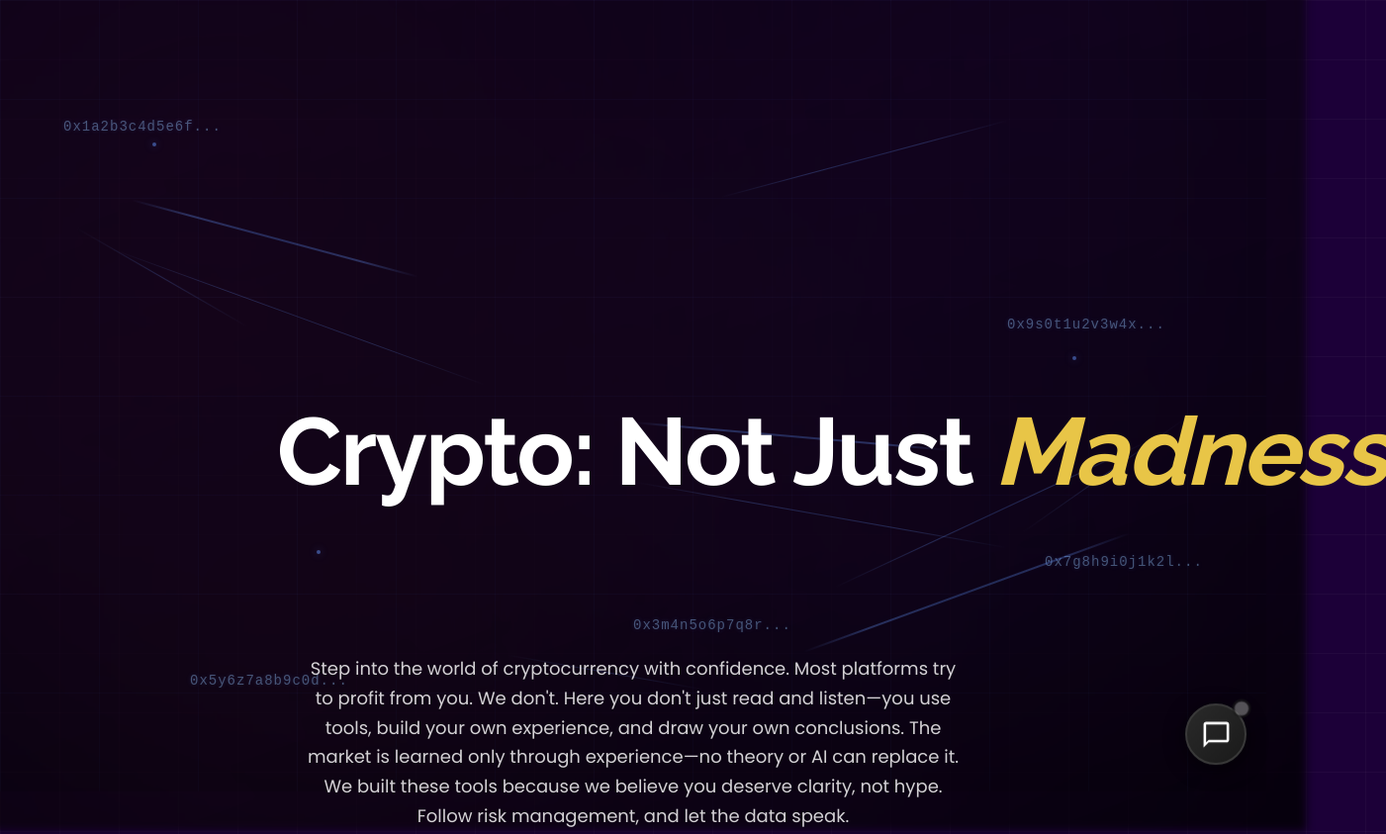
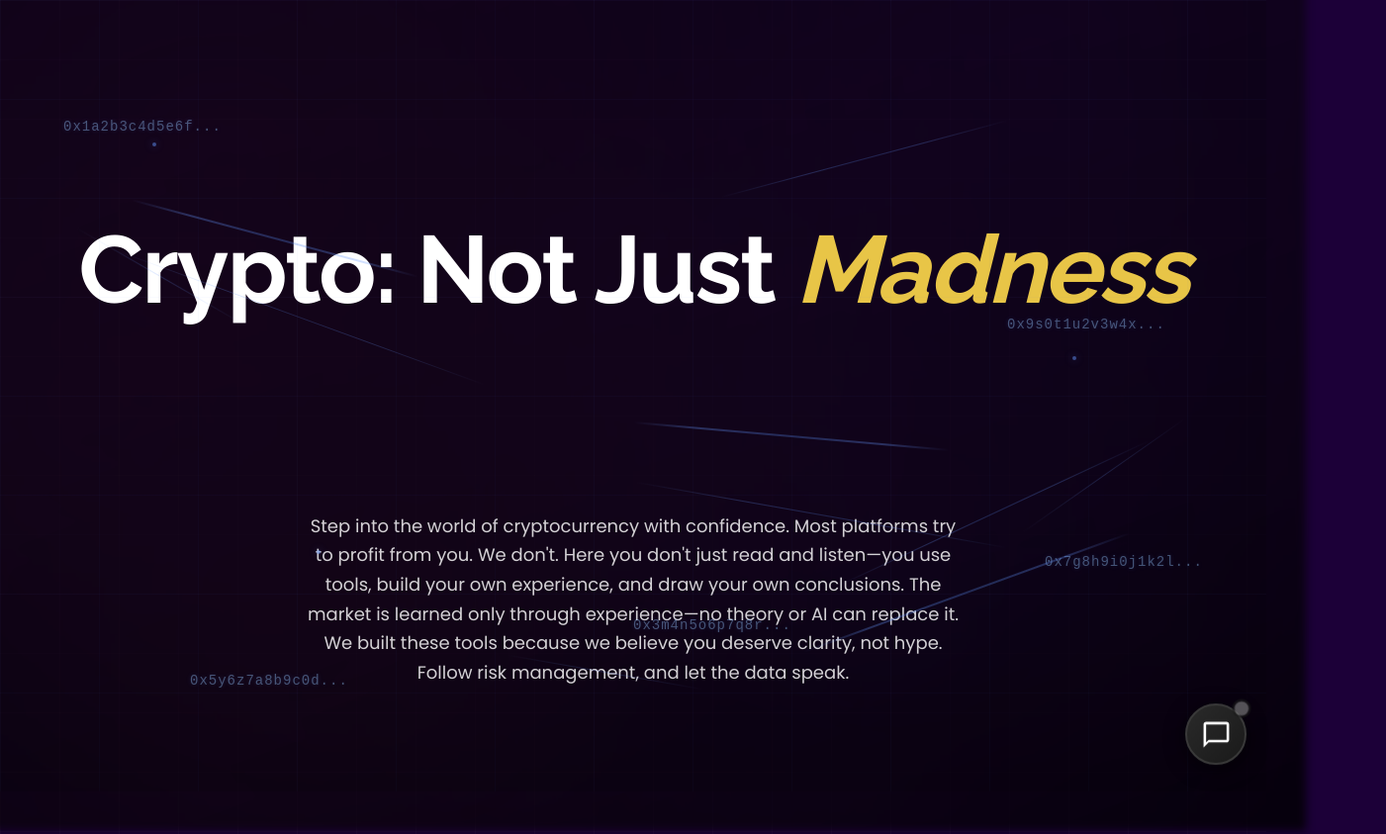
Before and after one commit to em1238370-oss/crypto-academy-pro, a plain HTML site: page index.html in a window 1280 px wide. Shown: the top 843 px of the page at 99% size, 1401 px wide, since content can reach past the window. Drawn offline with Linux system fonts and the light colour scheme; no server answers.

Commit message:
Исправлено: заголовок по центру, текст на 5см ниже

```diff
--- a/styles.css
+++ b/styles.css
@@ -422,7 +422,6 @@ html {
    flex-direction: column;
    justify-content: center;
    align-items: center;
-   position: relative;
 }
 
 .main-hero-title {
@@ -435,11 +434,6 @@ html {
    margin-bottom: 0;
    text-align: center;
    white-space: nowrap;
-   position: absolute;
-   top: 50%;
-   left: 50%;
-   transform: translate(-50%, -50%);
-   width: 100%;
 }
 
 .main-hero-title span {
@@ -453,8 +447,7 @@ html {
    color: rgba(255, 255, 255, 0.82);
    line-height: 1.65;
    text-align: center;
-   margin-top: calc(50vh + 5cm);
-   max-width: 720px;
+   margin-top: 5cm;
 }
 
 /* Real data section */
```
